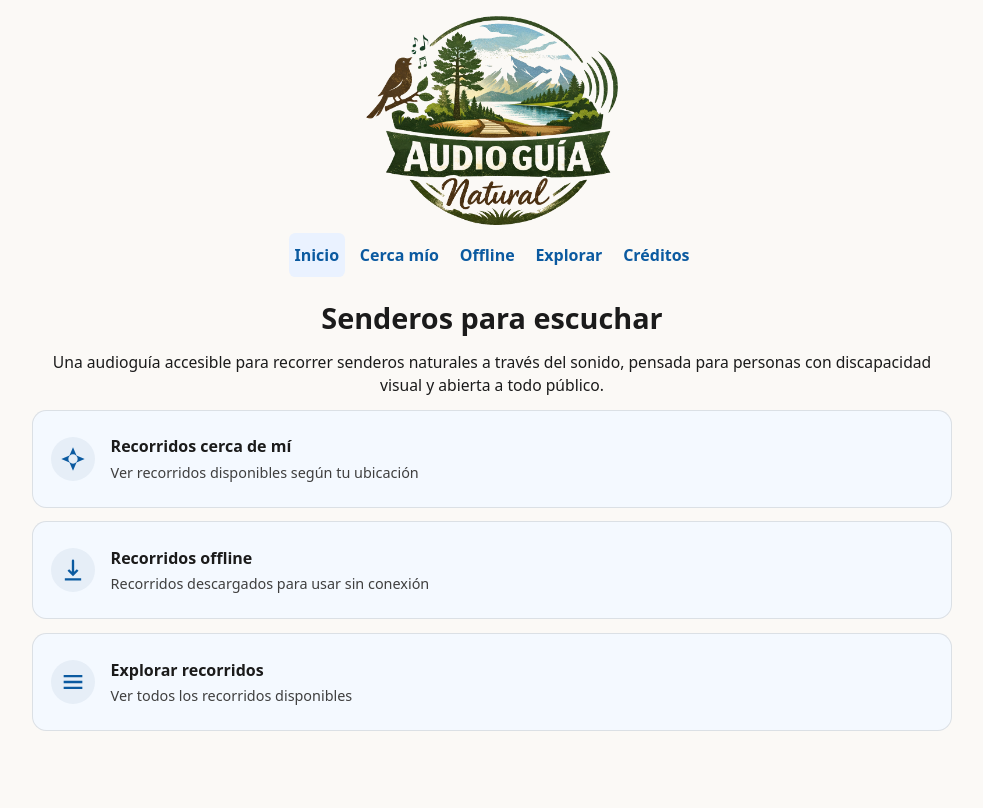
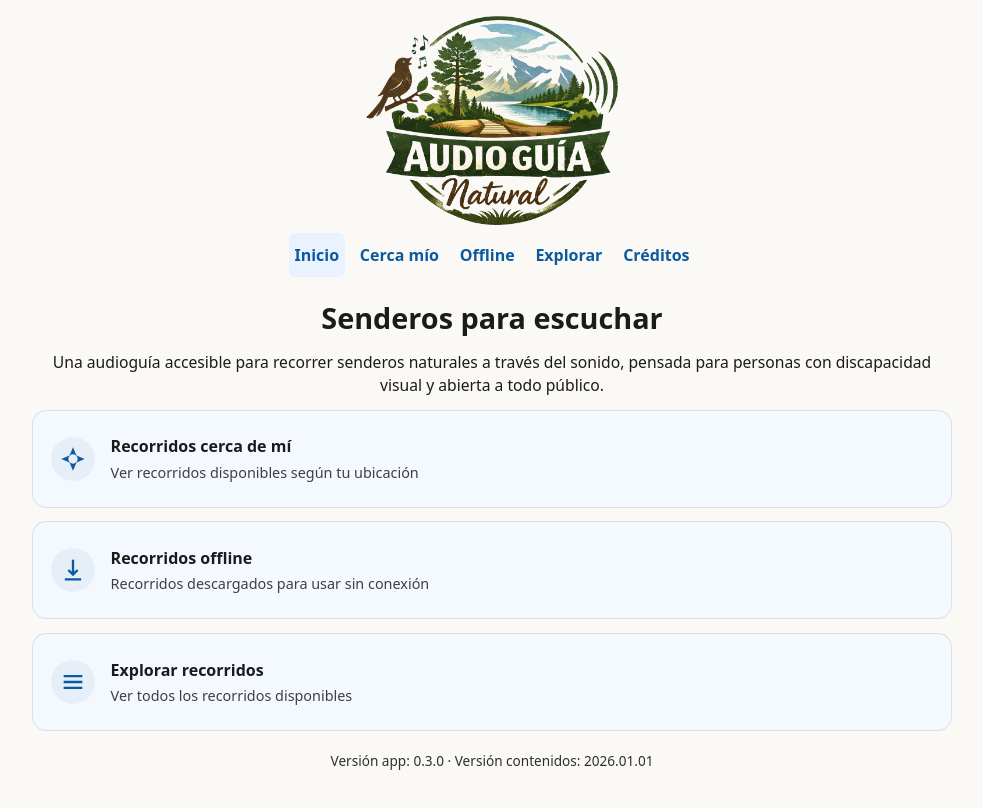
Before and after one commit to acurth/audioguia, a SvelteKit app: page / in a window 1280 px wide. Shown: the top 808 px of the page, without its empty margins (148-1131 px from the left). Built offline with nearby package versions, Linux system fonts and the light colour scheme.

Commit message:
fix: before credits heading + recorrido status tweaks

```diff
--- a/src/app.css
+++ b/src/app.css
@@ -268,7 +268,7 @@ a:hover {
 }
 
 .track-panel {
-  background: rgba(0, 0, 0, 0.8);
+  background: rgba(0, 0, 0, 0.3);
   border: none;
   border-radius: 0.75rem;
   padding: 0.8rem;
@@ -333,6 +333,13 @@ a:hover {
 
 .about p {
   margin: 0.25rem 0;
+}
+
+.about-version {
+  margin-top: 0.5rem;
+  font-size: 0.85rem;
+  text-align: center;
+  color: #2f2f2f;
 }
 
 .home-card {
--- a/src/lib/version.ts
+++ b/src/lib/version.ts
@@ -1,4 +1,4 @@
 // App version: bump when code / UI / logic changes
 // Content version: bump when tours, audios or JSON content changes
-export const APP_VERSION = '0.2.0';
-export const CONTENT_VERSION = '2025.12.30';
+export const APP_VERSION = '0.3.0';
+export const CONTENT_VERSION = '2026.01.01';
--- a/src/routes/+page.svelte
+++ b/src/routes/+page.svelte
@@ -1,5 +1,6 @@
 <script lang="ts">
   import { base } from "$app/paths";
+  import { APP_VERSION, CONTENT_VERSION } from "$lib/version";
   const appBase = base;
 
   const actions = [
@@ -69,5 +70,9 @@
       {/each}
     </div>
 
+    <p class="about-version">
+      Versión app: {APP_VERSION} · Versión contenidos: {CONTENT_VERSION}
+    </p>
+
   </main>
 </div>
--- a/src/routes/creditos/+page.svelte
+++ b/src/routes/creditos/+page.svelte
@@ -19,10 +19,10 @@
         <strong>Last Update:</strong> {LAST_UPDATE}
       </p>
       <p>
-        <strong>Versión App:</strong> {APP_VERSION}
+        <strong>Versión app:</strong> {APP_VERSION}
       </p>
       <p>
-        <strong>Versión Contenido:</strong> {CONTENT_VERSION}
+        <strong>Versión contenidos:</strong> {CONTENT_VERSION}
       </p>
       <p>
         © {CURRENT_YEAR} Audioguía Natural. Todos los derechos reservados.
@@ -52,7 +52,7 @@
     </section>
 
     <p>
-      Agradecimientos: a Los Búhos Bariloche, a Yamila T., a Lucas, a Karin, a Guille, a Andre.
+      Agradecimientos: a Los Búhos Bariloche, a Yamila, Lucas, Karin, Andre, Guille y Axel.
     </p>
   </main>
 </div>
```
Also changed, not shown: 1 other file (tests, documents, lock files or other folders).
